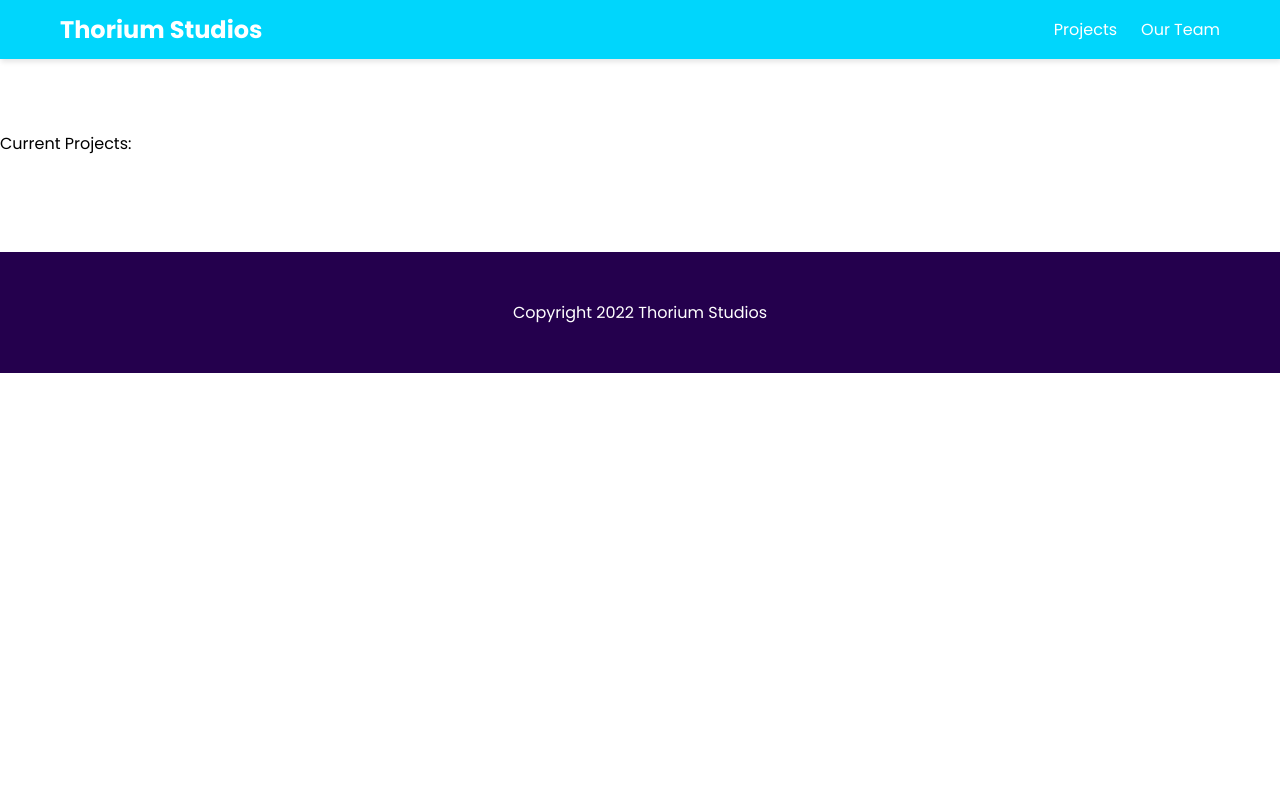
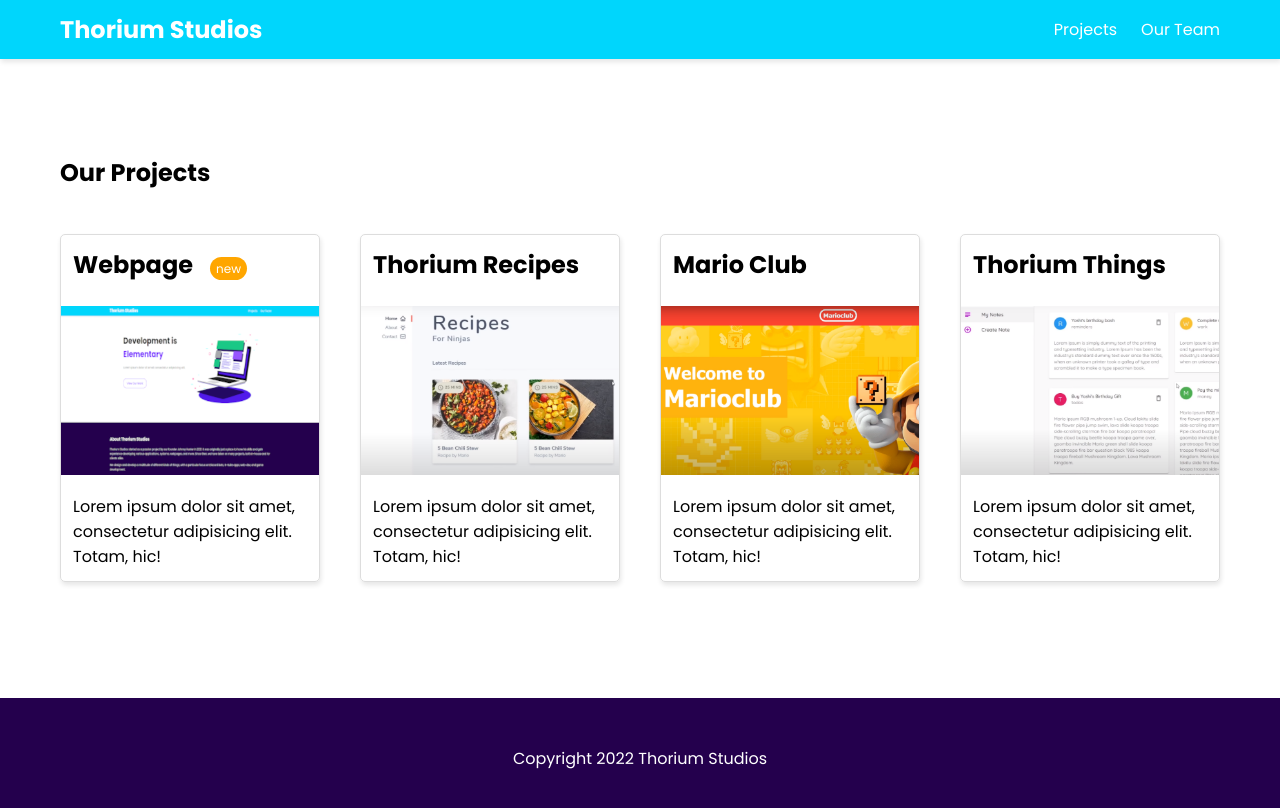
Before and after one commit to Thorium-Studios/webpage, a React (Create React App) app: page /projects in a window 1280 px wide. Shown: the top 808 px of the page. Built offline with nearby package versions, Linux system fonts and the light colour scheme.

Commit message:
populated Projects.js with cards from homepage

```diff
--- a/src/pages/Projects.js
+++ b/src/pages/Projects.js
@@ -1,9 +1,61 @@
 import React from "react";
+import { Link } from "react-router-dom";
 
 export default function Projects() {
   return (
     <div>
-      <p>Current Projects:</p>
+      <section id="projects" class="mt-5">
+        <div class="container">
+          <h2 class="mb-2">Our Projects</h2>
+          <div class="row gap-2">
+            <div class="col-12-xs col-6-md col-3-lg">
+              <Link to="/projects/webpage">
+                <div class="card p-0">
+                  <h3 class="card-title m-1">
+                    Webpage{" "}
+                    <span class="badge-orange text-white ml-1">new</span>
+                  </h3>
+                  <img src="/img/webpage.png" alt="" />
+                  <p class="m-1">
+                    Lorem ipsum dolor sit amet, consectetur adipisicing elit.
+                    Totam, hic!
+                  </p>
+                </div>
+              </Link>
+            </div>
+            <div class="col-12-xs col-6-md col-3-lg">
+              <div class="card p-0">
+                <h3 class="card-title m-1">Thorium Recipes</h3>
+                <img src="/img/food.png" alt="" />
+                <p class="m-1">
+                  Lorem ipsum dolor sit amet, consectetur adipisicing elit.
+                  Totam, hic!
+                </p>
+              </div>
+            </div>
+            <div class="col-12-xs col-6-md col-3-lg">
+              <div class="card p-0">
+                <h3 class="card-title m-1">Mario Club</h3>
+                <img src="/img/mario.png" alt="" />
+                <p class="m-1">
+                  Lorem ipsum dolor sit amet, consectetur adipisicing elit.
+                  Totam, hic!
+                </p>
+              </div>
+            </div>
+            <div class="col-12-xs col-6-md col-3-lg">
+              <div class="card p-0">
+                <h3 class="card-title m-1">Thorium Things</h3>
+                <img src="/img/notes.png" alt="" />
+                <p class="m-1">
+                  Lorem ipsum dolor sit amet, consectetur adipisicing elit.
+                  Totam, hic!
+                </p>
+              </div>
+            </div>
+          </div>
+        </div>
+      </section>
     </div>
   );
 }
```
